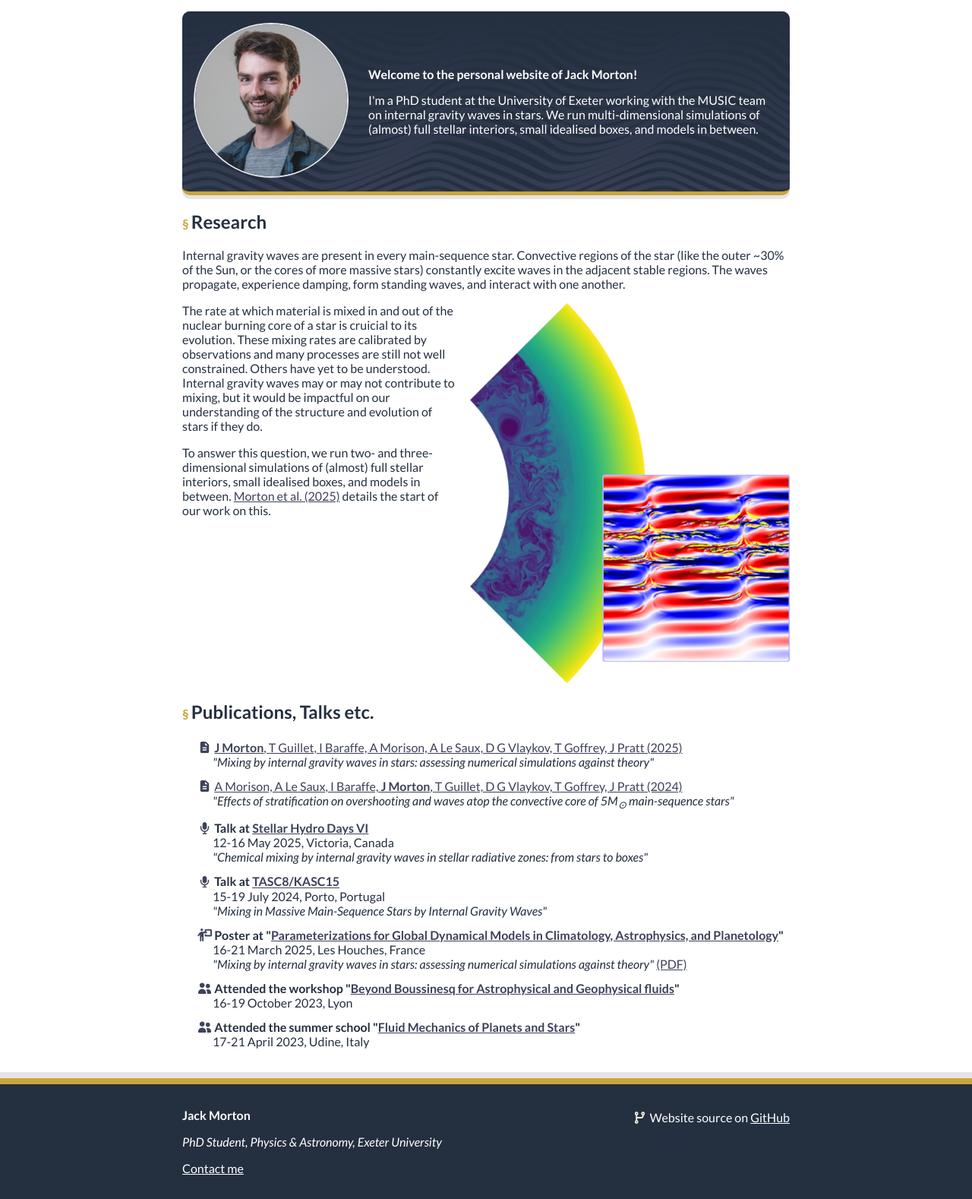
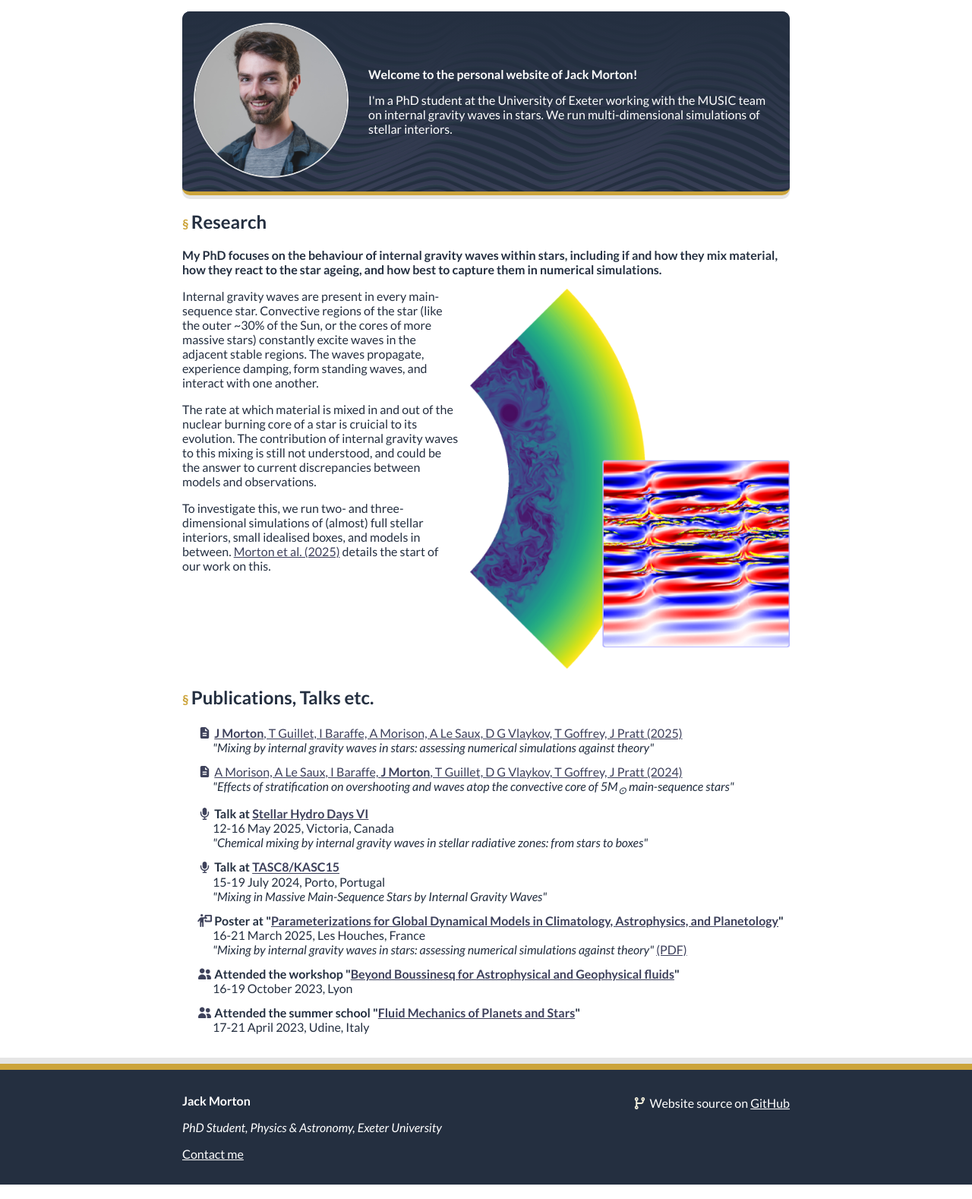
Before and after one commit to JJMorton/personal-website, a Flask app: page / in a window 1280 px wide. Shown: the part 66-1644 px from the top of the page at 76% size. Run offline with Flask 3, Linux system fonts and the light colour scheme.

Commit message:
minor changes to homepage text

```diff
--- a/src/website/templates/home/index.html
+++ b/src/website/templates/home/index.html
@@ -13,8 +13,7 @@
 			<p>
 				I'm a PhD student at the University of Exeter working with the
 				MUSIC team on internal gravity waves in stars. We run
-				multi-dimensional simulations of (almost) full stellar
-				interiors, small idealised boxes, and models in between.
+				multi-dimensional simulations of stellar interiors.
 			</p>
 		</div>
 	</section>
@@ -23,11 +22,12 @@
 		<h2>Research</h2>
 		<div>
 			<p>
-				Internal gravity waves are present in every main-sequence star.
-				Convective regions of the star (like the outer ~30% of the Sun,
-				or the cores of more massive stars) constantly excite waves in
-				the adjacent stable regions. The waves propagate, experience
-				damping, form standing waves, and interact with one another.
+				<strong>
+					My PhD focuses on the behaviour of internal gravity waves
+					within stars, including if and how they mix material, how
+					they react to the star ageing, and how best to capture them
+					in numerical simulations.
+				</strong>
 			</p>
 			<a
 				class="float-right-adaptive align-centre"
@@ -41,16 +41,21 @@
 				/>
 			</a>
 			<p>
-				The rate at which material is mixed in and out of the nuclear
-				burning core of a star is cruicial to its evolution. These
-				mixing rates are calibrated by observations and many processes
-				are still not well constrained. Others have yet to be
-				understood. Internal gravity waves may or may not contribute to
-				mixing, but it would be impactful on our understanding of the
-				structure and evolution of stars if they do.
+				Internal gravity waves are present in every main-sequence star.
+				Convective regions of the star (like the outer ~30% of the Sun,
+				or the cores of more massive stars) constantly excite waves in
+				the adjacent stable regions. The waves propagate, experience
+				damping, form standing waves, and interact with one another.
 			</p>
 			<p>
-				To answer this question, we run two- and three-dimensional
+				The rate at which material is mixed in and out of the nuclear
+				burning core of a star is cruicial to its evolution. The
+				contribution of internal gravity waves to this mixing is still
+				not understood, and could be the answer to current discrepancies
+				between models and observations.
+			</p>
+			<p>
+				To investigate this, we run two- and three-dimensional
 				simulations of (almost) full stellar interiors, small idealised
 				boxes, and models in between.
 				<a target="_blank" href="https://doi.org/10.1093/mnras/staf010"
```
